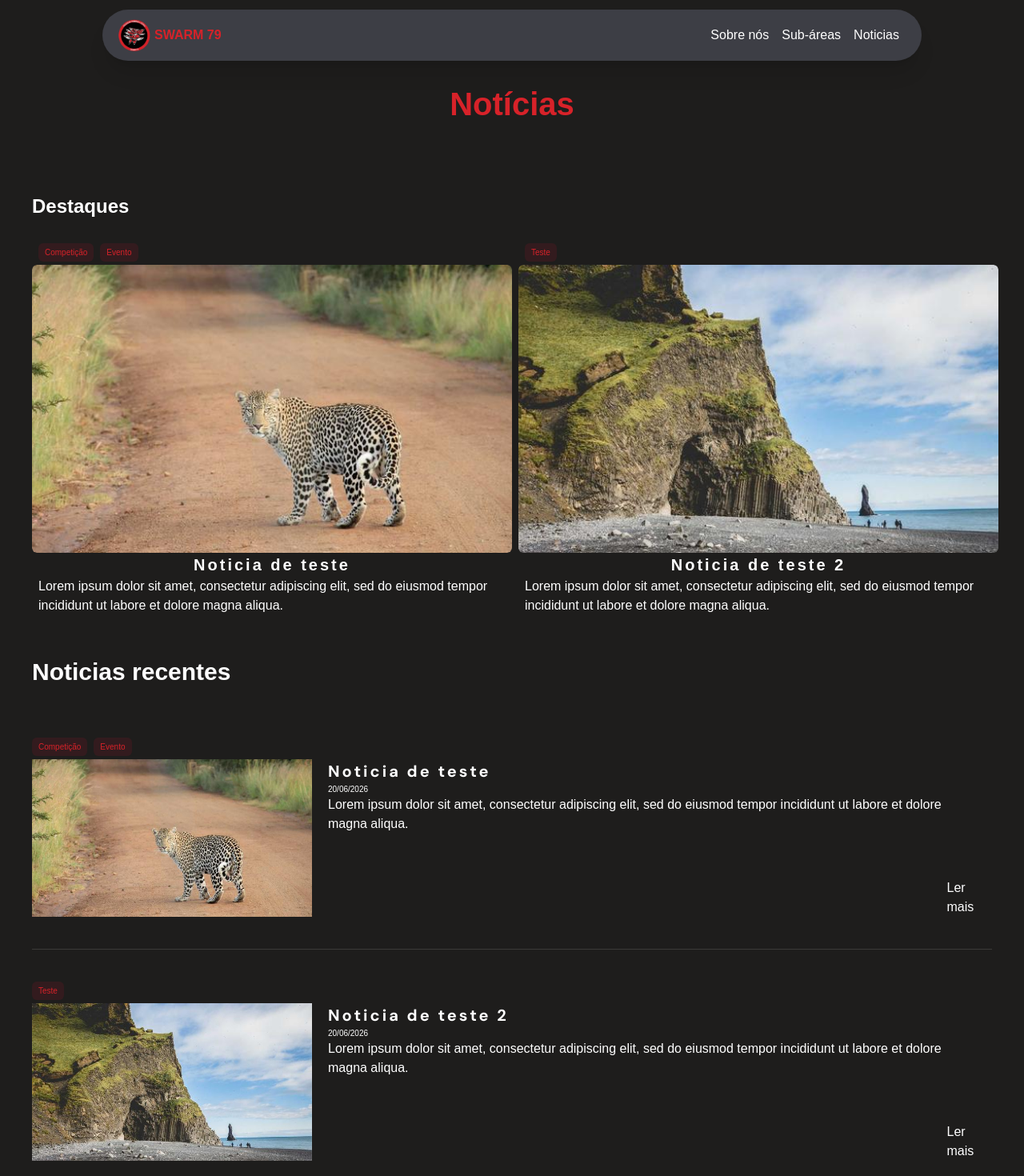
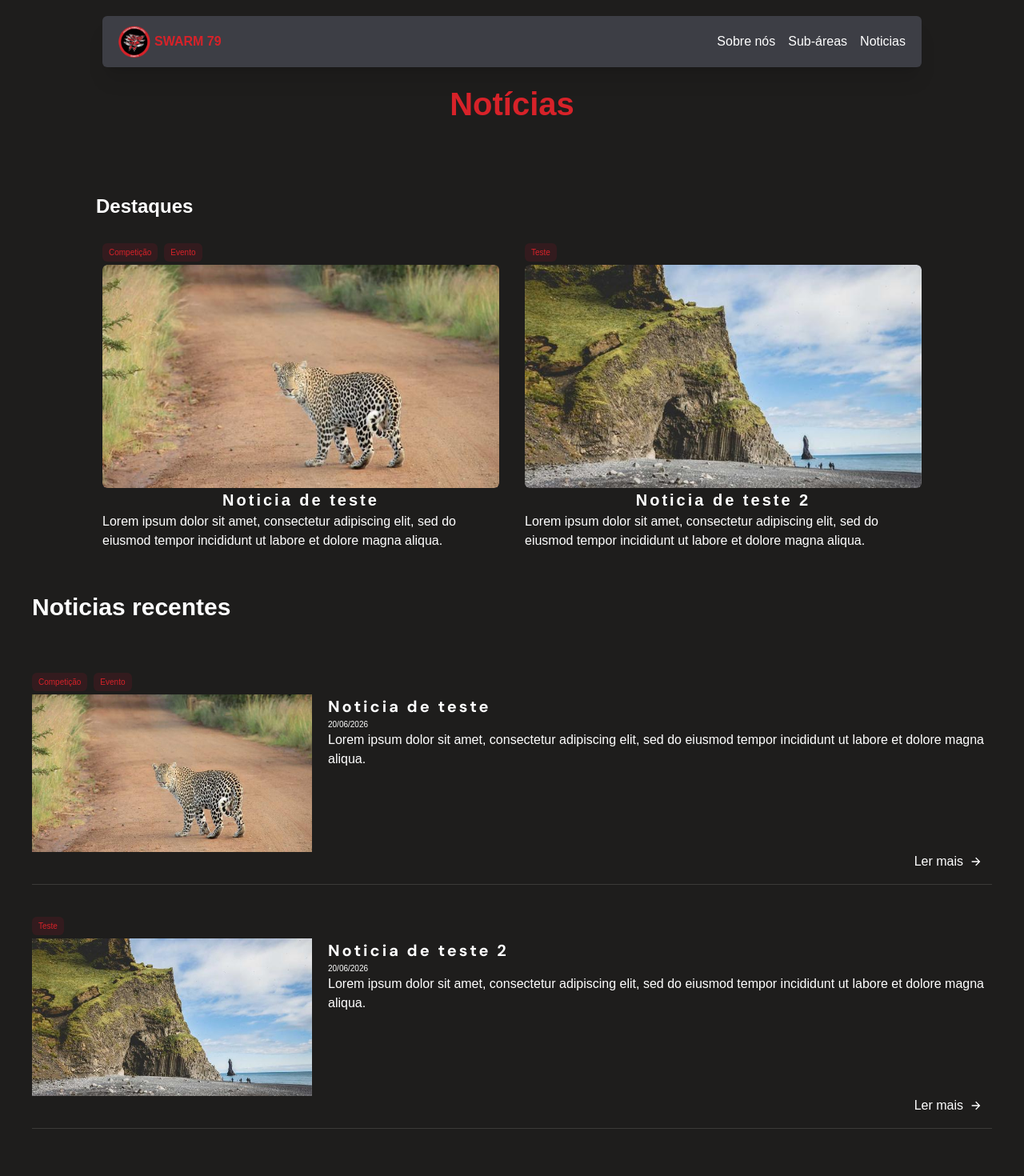
Before and after one commit to david-p-marinho/swarm, a Next.js app: page /noticias in a window 1280 px wide. Shown: the top 1470 px of the page at 80% size. After the commit the page ends 1411 px from the top, so only its background shows below. Built offline with nearby package versions, Linux system fonts and the light colour scheme.

Commit message:
[visual] changes in header

```diff
--- a/app/noticias/components/highLightCard.tsx
+++ b/app/noticias/components/highLightCard.tsx
@@ -1,11 +1,11 @@
 import Image from "next/image"
 import { News } from "@/types/news"
 
-type highLightProps = Omit<News, 'id'| 'content' | 'content2' | 'timeStamp' | 'isHighLight'>
+type highLightProps = Omit<News, 'id' | 'content' | 'content2' | 'timeStamp' | 'isHighLight'>
 
 export default function HighLightCard({ tag, img, title, resume }: highLightProps) {
     return (
-        <div className="w-[600px] p-2 cursor-pointer group">
+        <div className="w-[40dvw] p-2 cursor-pointer group">
             <div className="flex flex-col justify-between items-center">
                 <div className="flex gap-2 w-full">
                     {
@@ -15,8 +15,14 @@ export default function HighLightCard({ tag, img, title, resume }: highLightProp
                     }
                 </div>
 
-                <div className="overflow-hidden w-[600px] h-[360px] rounded-md">
-                    <Image className="w-full h-[360px] object-cover rounded-md mb-10 transition-transform duration-1000 ease-in-out group-hover:scale-110" src={img} alt="Foto da equipe" height={422} width={456} objectFit="cover" />
+                <div className="overflow-hidden w-full aspect-video rounded-md relative">
+                    <Image
+                        src={img}
+                        alt="Foto da equipe"
+                        width={456}
+                        height={422}
+                        className="w-full h-full object-cover rounded-md mb-10 transition-transform duration-1000 ease-in-out group-hover:scale-110"
+                    />
                 </div>
 
                 <p className="font-bold text-[20px] tracking-[3px] group-hover:text-[#D72229] transition-colors duration-1000">{title}</p>
--- a/app/noticias/components/listItem.tsx
+++ b/app/noticias/components/listItem.tsx
@@ -1,6 +1,7 @@
 import { News } from "@/types/news";
 import Image from "next/image";
 import Link from "next/link";
+import { RiArrowRightLine } from "react-icons/ri";
 
 type news = Omit<News, 'content' | 'isHighLight' | 'content2'>
 
@@ -14,7 +15,7 @@ const ListItems = ({ title, img, resume, tag, timeStamp, id }: news) => {
                     ))
                 }
             </div>
-            <div className="flex justify-between">
+            <div className="relative">
                 <div className="flex flex-col md:flex-row">
                     <div className="overflow-hidden w-full max-w-[350px] min-w-[200px]">
                         <Image className="aspect-video w-full transition-transform duration-1000 ease-in-out group-hover:scale-110" src={img} alt={title} width={300} height={200} />
@@ -27,8 +28,9 @@ const ListItems = ({ title, img, resume, tag, timeStamp, id }: news) => {
                     </div>
                 </div>
 
-                <div className="self-end hidden md:block">
-                    <p className="group-hover:text-red-400 transition-colors duration-1000">Ler mais</p>
+                <div className="hidden md:flex absolute right-3 items-center gap-2">
+                    <p className="group-hover:text-[#D72229] transition-colors duration-1000">Ler mais</p>
+                    <RiArrowRightLine className="group-hover:text-[#D72229] transition-colors duration-1000" />
                 </div>
             </div>
         </Link>
--- a/components/header.tsx
+++ b/components/header.tsx
@@ -1,36 +1,51 @@
+'use client'
+
 import Link from "next/link"
 import Image from "next/image";
-import { RiMenuLine } from "react-icons/ri";
+import { RiCloseLine, RiMenuLine } from "react-icons/ri";
+import MenuItems from "./menuItems";
+import { useState } from "react";
 
 export default function Header() {
+    const [active, setActive] = useState(false)
+
+    const style = {
+        container: `${active ? "max-h-[300px]": "max-h-[64px]"} w-[80dvw] shadow-xl rounded-md bg-[#3D3E45] overflow-hidden transition-all duration-500 ease-in-out md:h-[64px]`,
+        colapsed: 'flex row justify-between px-5 py-3 items-center',
+        expanded: `  md:hidden`
+    }
+
     return (
-        <div className="w-full flex justify-center my-3 absolute z-20">
-            <main className={bodyStyle}>
+        <div className='w-full flex justify-center absolute top-5 fixed  z-20'>
+            <main className={style.container}>
+                <div className={style.colapsed}>
                     <Link className="flex items-center" href="/">
                         <Image src={'/logo.png'} alt="logo" width={40} height={40} />
                         <h1 className="text-[#d72229] ml-[5px] font-bold">SWARM 79</h1>
                     </Link>
 
                     <div className="hidden md:block">
-                    <ul className="flex row">
-                        <li className="m-2">
-                            <Link href="/sobre" className="hover:text-red-500">Sobre nós</Link>
-                        </li>
-                        <li className="m-2">
-                            <Link href="/" className="hover:text-red-500">Sub-áreas</Link>
-                        </li>
-                        <li className="m-2">
-                            <Link href="/noticias" className="hover:text-red-500">Noticias</Link>
-                        </li>
-                    </ul>
+                        <MenuItems containerStyle={"flex gap-4"} itemStyle={""} isMobile={false} />
                     </div>
 
-                <div className="md:hidden">
+                    <div className={`transition-transform duration-300 ease-in-out md:hidden ${active ? 'rotate-180': 'rotate-0'}`} onClick={() => setActive(!active)}>
+                        {
+                            active ?
+                            (
+                                <RiCloseLine className="w-[24px] h-[24px]" />
+                            ):
+                            (
                                 <RiMenuLine className="w-[24px] h-[24px]" />
+                            )
+                        }
+
+                    </div>
+                </div>
+
+                <div className={style.expanded}>
+                    <MenuItems containerStyle={"flex flex-col items-center h-full divide-y divide-white"} itemStyle={"py-4 w-full text-center"} isMobile={true}/>
                 </div>
             </main>
         </div>
     );
 }
-
-const bodyStyle = "flex row justify-between px-5 items-center py-3 bg-[#3D3E45] fixed w-[80%] rounded-full shadow-xl"
--- /dev/null
+++ b/components/menuItems.tsx
@@ -0,0 +1,24 @@
+import Link from "next/link";
+
+export default function MenuItems({ containerStyle, itemStyle, isMobile }: { containerStyle: string, itemStyle: string, isMobile: boolean }) {
+    return (
+        <ul className={containerStyle}>
+            {
+                isMobile && (
+                    <li className={itemStyle + ' md:hidden'}>
+                        <Link href="/" className="hover:text-red-500">Inicio</Link>
+                    </li>
+                )
+            }
+            <li className={itemStyle}>
+                <Link href="/sobre" className="hover:text-red-500">Sobre nós</Link>
+            </li>
+            <li className={itemStyle}>
+                <Link href="/" className="hover:text-red-500">Sub-áreas</Link>
+            </li>
+            <li className={itemStyle}>
+                <Link href="/noticias" className="hover:text-red-500">Noticias</Link>
+            </li>
+        </ul>
+    )
+}
```
Lines whose indentation alone changed are shown as unchanged.
